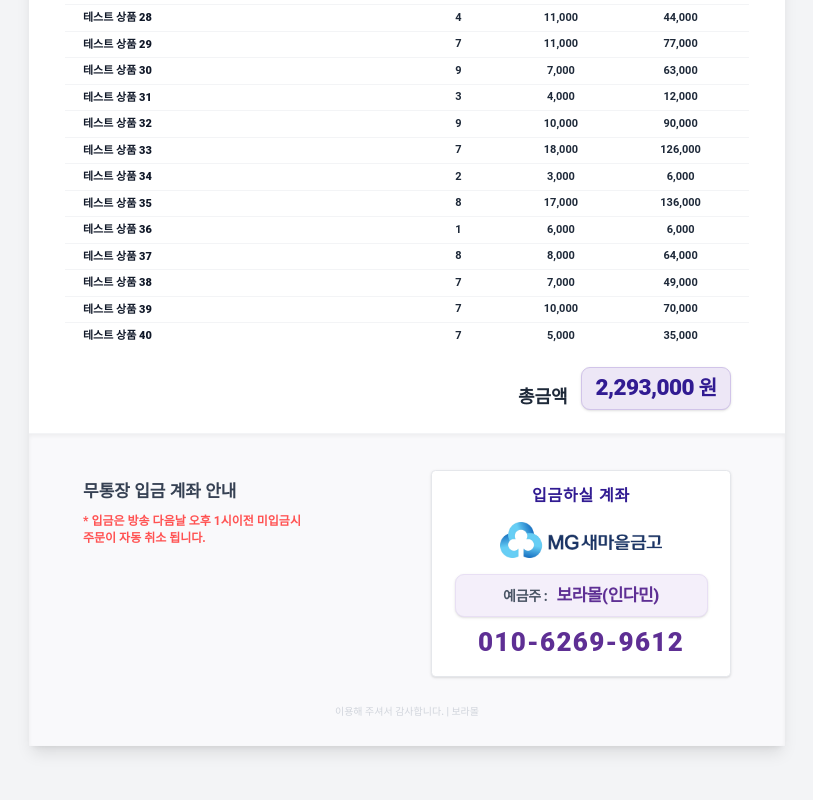
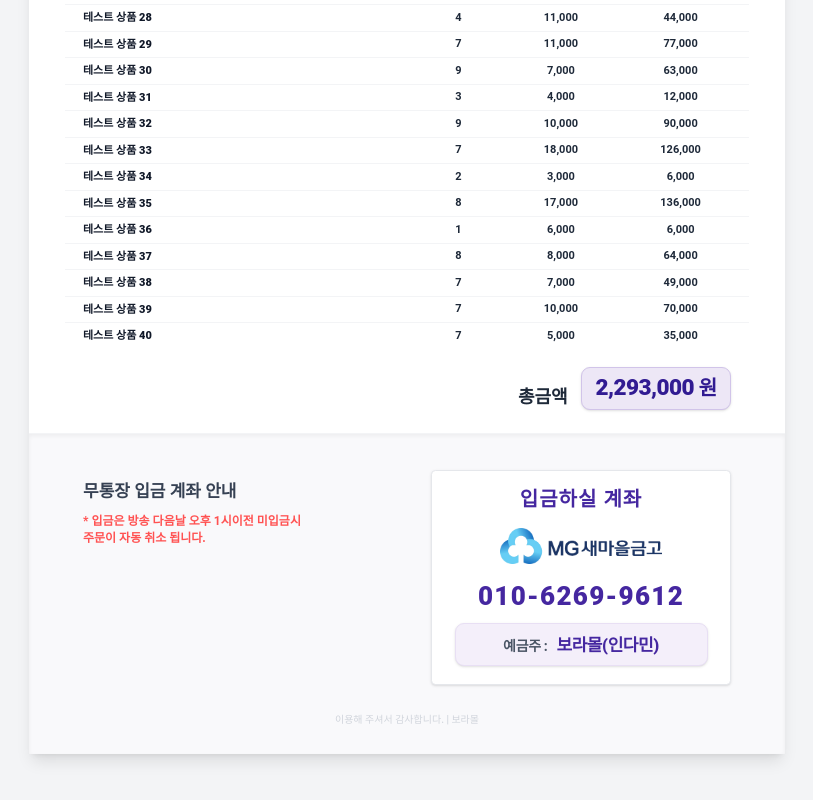
Before and after one commit to dlsekals/boramall, a Next.js app: page /invoice/preview in a window 1280 px wide. Shown: the part 1198-1998 px from the top of the page, without its empty margins (233-1046 px from the left). Built offline with nearby package versions, Linux system fonts and the light colour scheme; no server answers; the database is empty.

Commit message:
Invoice account box styling updates

```diff
--- a/app/components/InvoiceTemplate.tsx
+++ b/app/components/InvoiceTemplate.tsx
@@ -167,20 +167,20 @@ export default function InvoiceTemplate({ data, elementId = "invoice-capture", h
               </div>
 
               <div className="bg-white rounded border border-gray-200 shadow-sm w-[300px] flex flex-col items-center justify-center py-3 px-5 relative">
-                  <div className="font-extrabold text-[16px] text-[#311b92] mb-2.5 tracking-wider">
+                  <div className="font-extrabold text-[20px] text-[#4527a0] mb-2.5 tracking-wider">
                       입금하실 계좌
                   </div>
                   <div className="mb-2 mt-0.5">
                       <img src={cleanSaemaeul} alt="MG새마을금고" className="h-8 object-contain" />
                   </div>
 
-                  <div className="mb-1 mt-1.5 bg-[#f4effa] px-3 py-1.5 rounded-lg w-full text-center border border-[#e8dff4] shadow-sm">
-                      <span className="text-[14px] font-bold text-gray-600 mr-2 tracking-tight">예금주 :</span>
-                      <span className="font-black text-[#5e2f94] text-[17px] tracking-tight">보라몰(인다민)</span>
+                  <div className="mt-1 mb-1.5">
+                      <p className="font-black text-[26px] text-[#4527a0] tracking-wider">010-6269-9612</p>
                   </div>
 
-                  <div className="mt-0.5">
-                      <p className="font-black text-[26px] text-[#5e2f94] tracking-wider">010-6269-9612</p>
+                  <div className="mb-1 bg-[#f4effa] px-3 py-1.5 rounded-lg w-full text-center border border-[#e8dff4] shadow-sm">
+                      <span className="text-[14px] font-bold text-gray-600 mr-2 tracking-tight">예금주 :</span>
+                      <span className="font-black text-[#4527a0] text-[17px] tracking-tight">보라몰(인다민)</span>
                   </div>
               </div>
           </div>
```
